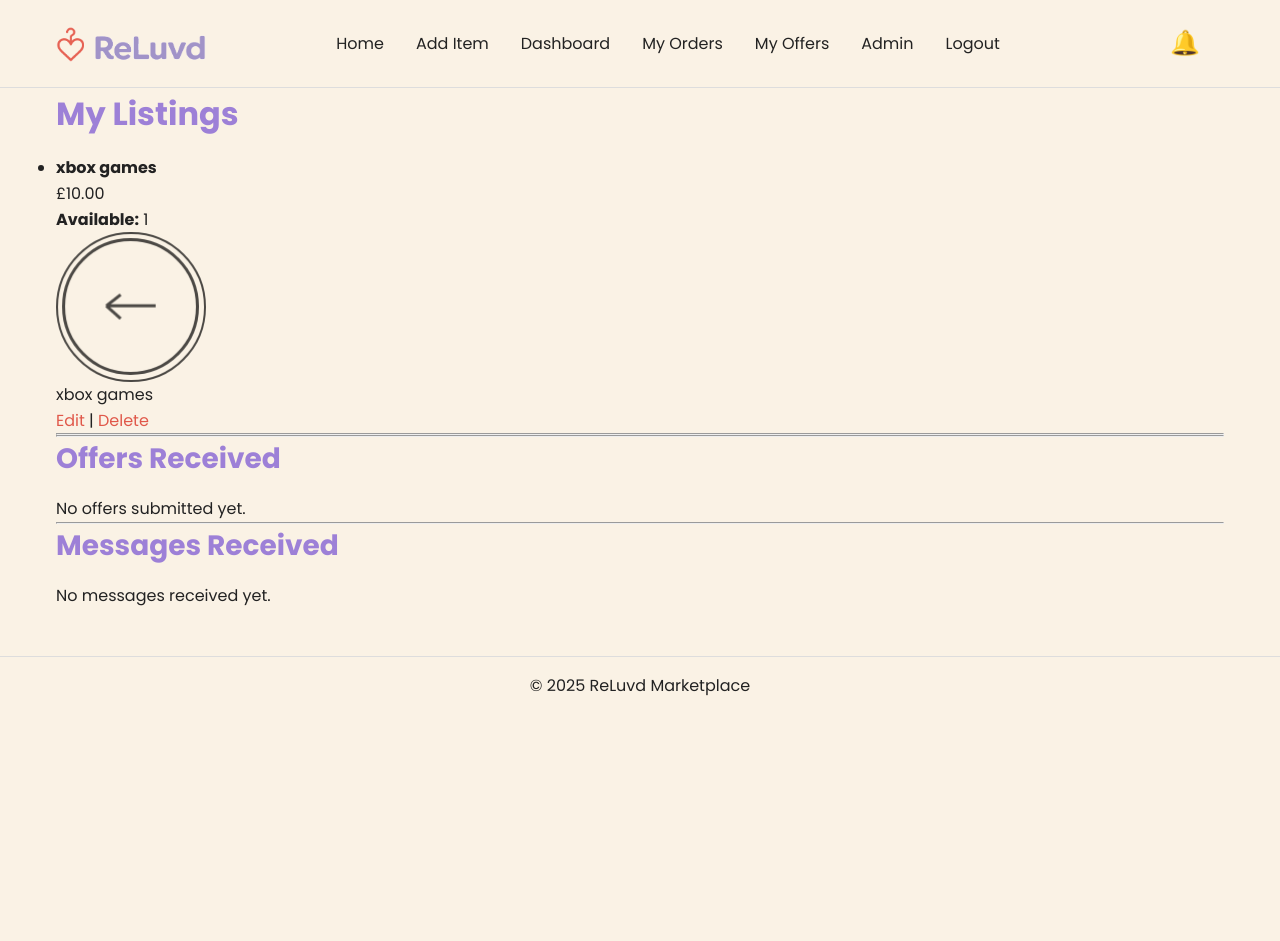
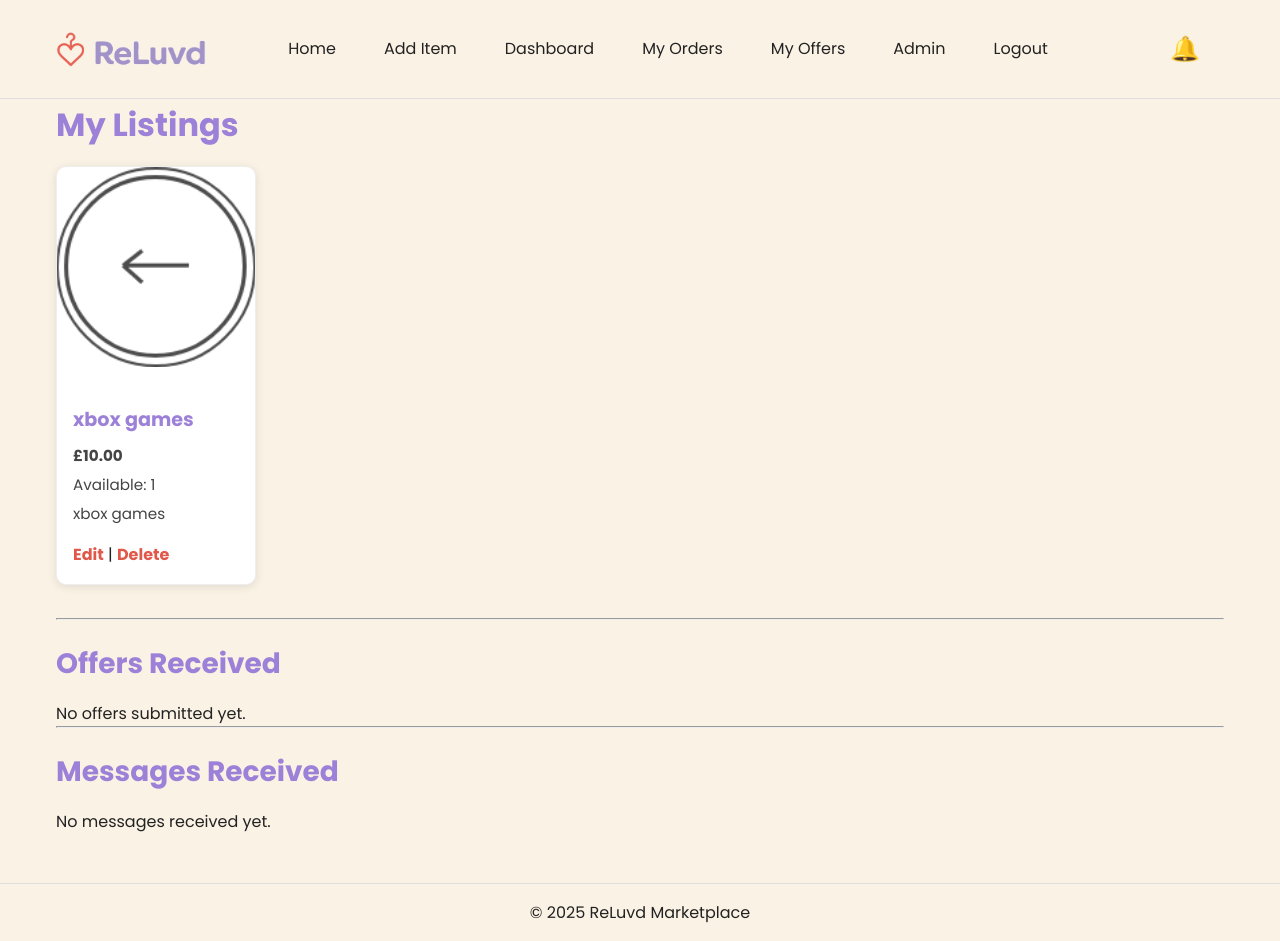
Before and after one commit to mr-aust1n/milestone-project-four, a Django app: page /dashboard/ in a window 1280 px wide. Before the commit the page ends 696 px from the top, so only its background shows below. Run offline with Django 5.2, Linux system fonts and the light colour scheme; a user stored in the database is signed in; data comes from the database, SQL or seed files in the repository; both versions use the stored data as it was after the commit.

Commit message:
STYLE: Added styling to dashboard

```diff
--- a/static/css/dashboard.css
+++ b/static/css/dashboard.css
@@ -0,0 +1,183 @@
+/* =============================
+   DASHBOARD
+   ============================= */
+
+h3 {
+    padding-top: 22px;
+}
+
+.dashboard-grid {
+    display: grid;
+    grid-template-columns: repeat(auto-fit, minmax(100px, 1fr));
+    gap: clamp(16px, 2vw, 24px);
+    padding-bottom: 33px;
+}
+
+
+.item-card {
+    background: #fff;
+    border: 1px solid #eee;
+    border-radius: 10px;
+    width: 200px;
+    box-shadow: 0 2px 10px rgba(0, 0, 0, 0.1);
+    overflow: hidden;
+    transition: transform 0.2s ease;
+}
+
+.item-card:hover {
+    transform: translateY(-5px);
+    box-shadow: 0 8px 18px rgba(0, 0, 0, 0.15);
+}
+
+.item-image-wrapper {
+    width: 100%;
+    height: 200px;
+    overflow: hidden;
+}
+
+.item-image-wrapper img {
+    width: 100%;
+    height: 100%;
+    object-fit: cover;
+    display: block;
+}
+
+.item-info {
+    padding: 1rem;
+}
+
+.item-title {
+    color: var(--primary-purple);
+    font-size: 1.2rem;
+    margin-bottom: 0.5rem;
+}
+
+.item-info p {
+    margin: 0.3rem 0;
+    font-size: 0.95rem;
+    color: #444;
+}
+
+.item-actions {
+    margin-top: 1rem;
+}
+
+.item-actions a {
+    color: var(--primary-red);
+    font-weight: bold;
+}
+
+.image-wrapper {
+    width: 100%;
+    height: 200px;
+    overflow: hidden;
+    border-radius: 8px;
+    margin-bottom: 1rem;
+    display: flex;
+    align-items: center;
+    justify-content: center;
+}
+
+.item-image-wrapper img {
+    width: 200px;
+    height: 200px;
+    object-fit: cover;
+    border-radius: 10px 10px 0 0;
+}
+
+.dashboard-card {
+    background: #fff;
+    border: 1px solid #eee;
+    border-radius: 10px;
+    padding: 1rem;
+    box-shadow: 0 2px 8px rgba(0, 0, 0, 0.1);
+    margin-bottom: 1.5rem;
+    display: flex;
+    flex-direction: column;
+    transition: transform 0.3s ease, box-shadow 0.3s ease;
+}
+
+.dashboard-card:hover {
+    transform: translateY(-5px);
+    box-shadow: 0 8px 18px rgba(0, 0, 0, 0.15);
+}
+
+.image-wrapper {
+    text-align: center;
+    margin-bottom: 1rem;
+}
+
+.image-wrapper img {
+    max-width: 100%;
+    height: auto;
+    border-radius: 8px;
+    object-fit: cover;
+}
+
+.details-wrapper {
+    text-align: left;
+}
+
+.details-wrapper p {
+    margin: 0.4rem 0;
+    font-size: 0.95rem;
+}
+
+.actions {
+    margin-top: 1rem;
+}
+
+.actions .btn {
+    padding: 0.5rem 1.2rem;
+    border-radius: 6px;
+    font-weight: 600;
+    text-decoration: none;
+    margin-right: 0.5rem;
+}
+
+.actions .edit-btn {
+    background-color: var(--primary-purple);
+    color: var(--text-light);
+}
+
+.actions .delete-btn {
+    background-color: var(--primary-red);
+    color: var(--text-light);
+}
+
+form {
+    padding-right: 22px;
+}
+
+ul {
+    line-height: 30px;
+}
+
+li {
+    padding: 10px 0;
+}
+
+/* Responsive:  desktop */
+@media (min-width: 768px) {
+
+    .dashboard-grid {
+        display: grid;
+        grid-template-columns: repeat(auto-fill, 220px);
+
+    }
+
+    ul {
+        display: grid;
+        grid-template-columns: repeat(auto-fill, 220px);
+        justify-content: center;
+        gap: 1rem;
+        padding: 0;
+        margin: 30px 0px;
+
+    }
+
+    .dashboard-card {
+        flex-direction: column;
+        height: 100%;
+    }
+}
--- a/templates/items/dashboard.html
+++ b/templates/items/dashboard.html
@@ -1,37 +1,48 @@
-<!-- Dashboard -->
 {% extends "base.html" %}
+{% load static %}
+
+{% block extra_css %}
+<link rel="stylesheet" href="{% static 'css/dashboard.css' %}">
+{% endblock %}
 
 {% block content %}
 <h2 aria-label="Your Listed Items">My Listings</h2>
 
 {% if my_items %}
-<ul>
+<div class="dashboard-grid">
     {% for item in my_items %}
-    <li>
-        <strong>{{ item.title }}</strong><br>
-        £{{ item.price }}<br>
-        <p><strong>Available:</strong> {{ item.quantity }}</p> <!-- ✅ Quantity shown here -->
+    <div class="item-card">
+        <div class="item-image-wrapper">
+            {% if item.image %}
+            <img src="{{ item.image.url }}" alt="{{ item.title }}">
+            {% endif %}
+        </div>
+        <div class="item-info">
+            <h3 class="item-title">{{ item.title }}</h3>
+            <p><strong>£{{ item.price }}</strong></p>
+            <p>Available: {{ item.quantity }}</p>
+            <p>{{ item.description|truncatewords:20 }}</p>
+            <div class="item-actions">
+                <a href="{% url 'edit_item' item.id %}">Edit</a> |
+                <a href="{% url 'delete_item' item.id %}">Delete</a>
+            </div>
+        </div>
+    </div>
+    {% endfor %}
+</div>
+{% else %}
+<p>You haven't listed any items yet.</p>
+{% endif %}
 
-        {% if item.image %}
-        <img src="{{ item.image.url }}" alt="{{ item.title }}" width="150">
-        {% endif %}
-        <p>{{ item.description|truncatewords:20 }}</p>
-        <a href="{% url 'edit_item' item.id %}">Edit</a> |
-        <a href="{% url 'delete_item' item.id %}">Delete</a>
-        <hr>
-    </li>
-    {% endfor %}
-</ul>
 
 <hr>
+
 <h3>Offers Received</h3>
-
 {% if offers %}
-<ul>
+<ul class="offer-list">
     {% for offer in offers %}
     <li>
-        <strong>{{ offer.item.title }}</strong> —
-        £{{ offer.price }} from {{ offer.buyer.username }}<br>
+        <strong>{{ offer.item.title }}</strong> — £{{ offer.price }} from {{ offer.buyer.username }}<br>
         <em>{{ offer.offer_note }}</em><br>
         Submitted on {{ offer.created_at|date:"M d, Y H:i" }}<br>
 
@@ -47,7 +58,6 @@
         {% else %}
         <p>Status: <strong>{{ offer.status|title }}</strong></p>
         {% endif %}
-        <hr>
     </li>
     {% endfor %}
 </ul>
@@ -56,10 +66,10 @@
 {% endif %}
 
 <hr>
+
 <h3>Messages Received</h3>
-
 {% if messages %}
-<ul>
+<ul class="message-list">
     {% for msg in messages %}
     <li>
         <strong>{{ msg.sender.username }}</strong> →
@@ -73,7 +83,4 @@
 <p>No messages received yet.</p>
 {% endif %}
 
-{% else %}
-<p>You haven't listed any items yet.</p>
-{% endif %}
 {% endblock %}
```
Also changed, not shown: db.sqlite3, media/item_images/Backups.png (added).
